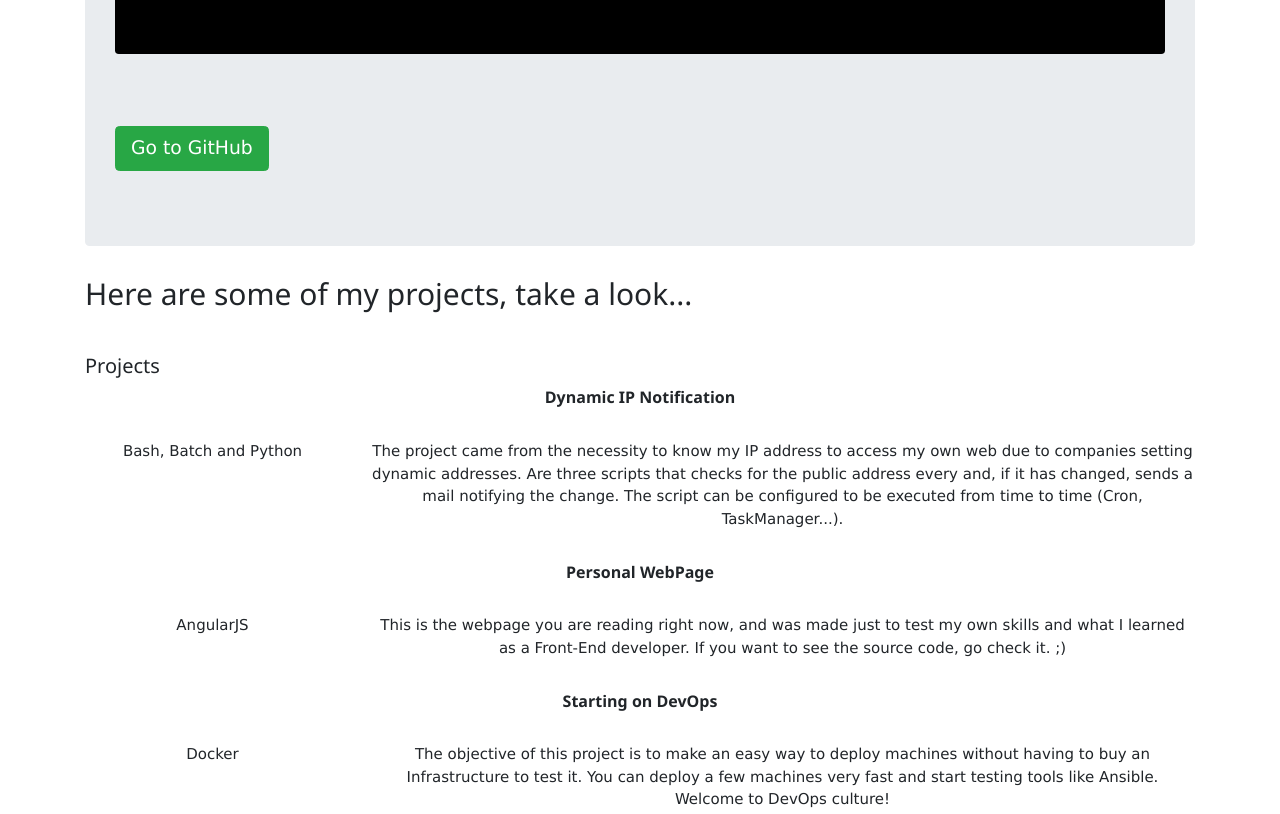
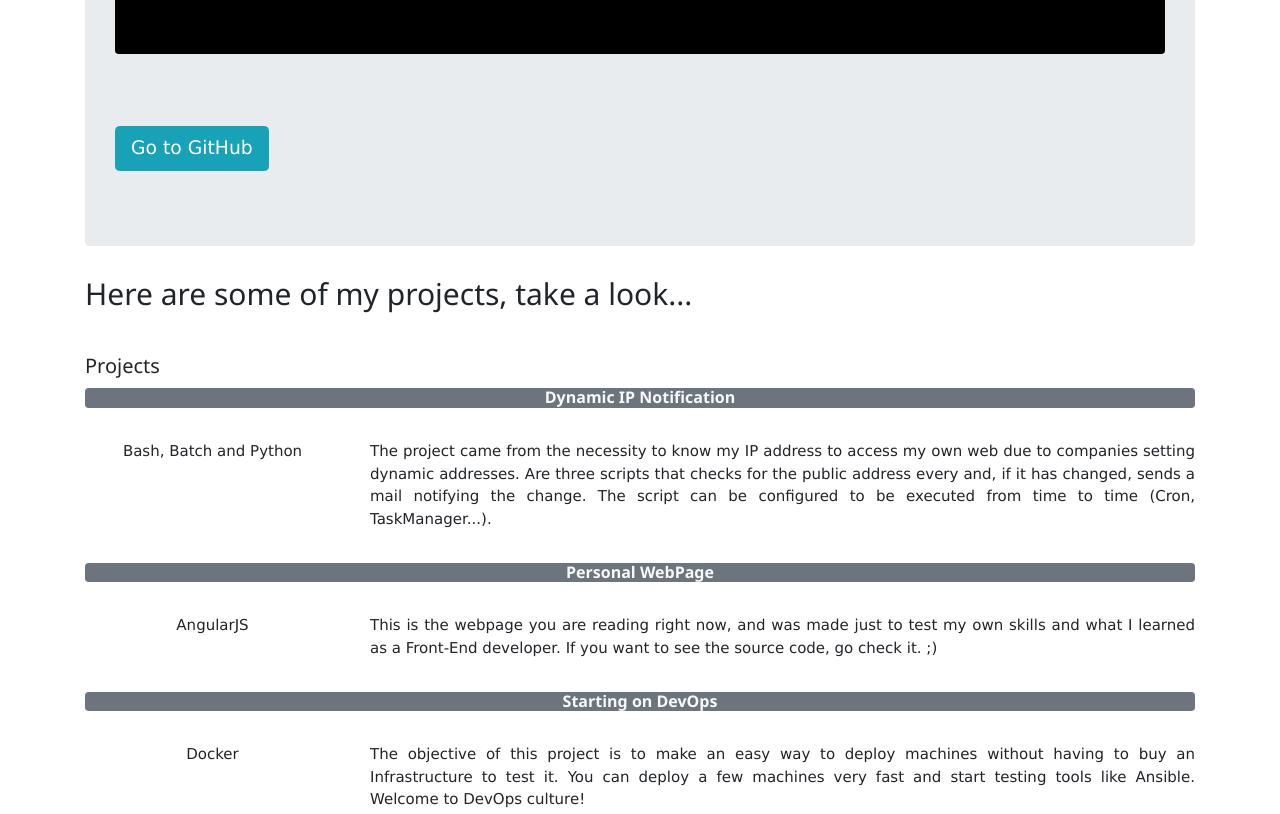
Before and after one commit to 131alexx/Alex-Angularjs-webpage, a plain HTML site: page app/index.html at #/projects in a window 1280 px wide. Shown: the part 740-1554 px from the top of the page. Drawn offline with Linux system fonts and the light colour scheme.

```diff
--- a/app/views/projects.html
+++ b/app/views/projects.html
@@ -12,7 +12,7 @@
         </br>
     </p>
     <p>
-        <a class="btn btn-lg btn-success" href="https://github.com/131alexx" target="_blank">
+        <a class="btn btn-lg btn-info" href="https://github.com/131alexx" target="_blank">
             Go to GitHub
             <span class="glyphicon glyphicon-ok">
             </span>
@@ -29,7 +29,7 @@
             Projects
         </h4>
         <div class="text-center">
-            <h6>
+            <h6 class="bg-secondary rounded text-light">
                 <strong>
                     Dynamic IP Notification
                 </strong>
@@ -43,12 +43,12 @@
                             </a>
                         </p>
                     </div>
-                    <div class="col">
+                    <div class="col" style="text-align: justify;">
                         The project came from the necessity to know my IP address to access my own web due to companies setting dynamic addresses. Are three scripts that checks for the public address every and, if it has changed, sends a mail notifying the change. The script can be configured to be executed from time to time (Cron, TaskManager...).
                     </div>
                 </div>
             </br>
-            <h6>
+            <h6 class="bg-secondary rounded text-light">
                 <strong>
                    Personal WebPage
                 </strong>
@@ -62,12 +62,12 @@
                             </a>
                         </p>
                     </div>
-                    <div class="col">
+                    <div class="col" style="text-align: justify;">
                         This is the webpage you are reading right now, and was made just to test my own skills and what I learned as a Front-End developer. If you want to see the source code, go check it. ;)
                     </div>
                 </div>
             </br>
-            <h6>
+            <h6 class="bg-secondary rounded text-light">
                 <strong>
                     Starting on DevOps
                 </strong>
@@ -81,7 +81,7 @@
                             </a>
                         </p>
                     </div>
-                    <div class="col">
+                    <div class="col" style="text-align: justify;">
                         The objective of this project is to make an easy way to deploy machines without having to buy an Infrastructure to test it. You can deploy a few machines very fast and start testing tools like Ansible. Welcome to DevOps culture!
                     </div>
                 </div>
```
Also changed, not shown: app/views/main.html (+6 -3 lines).
